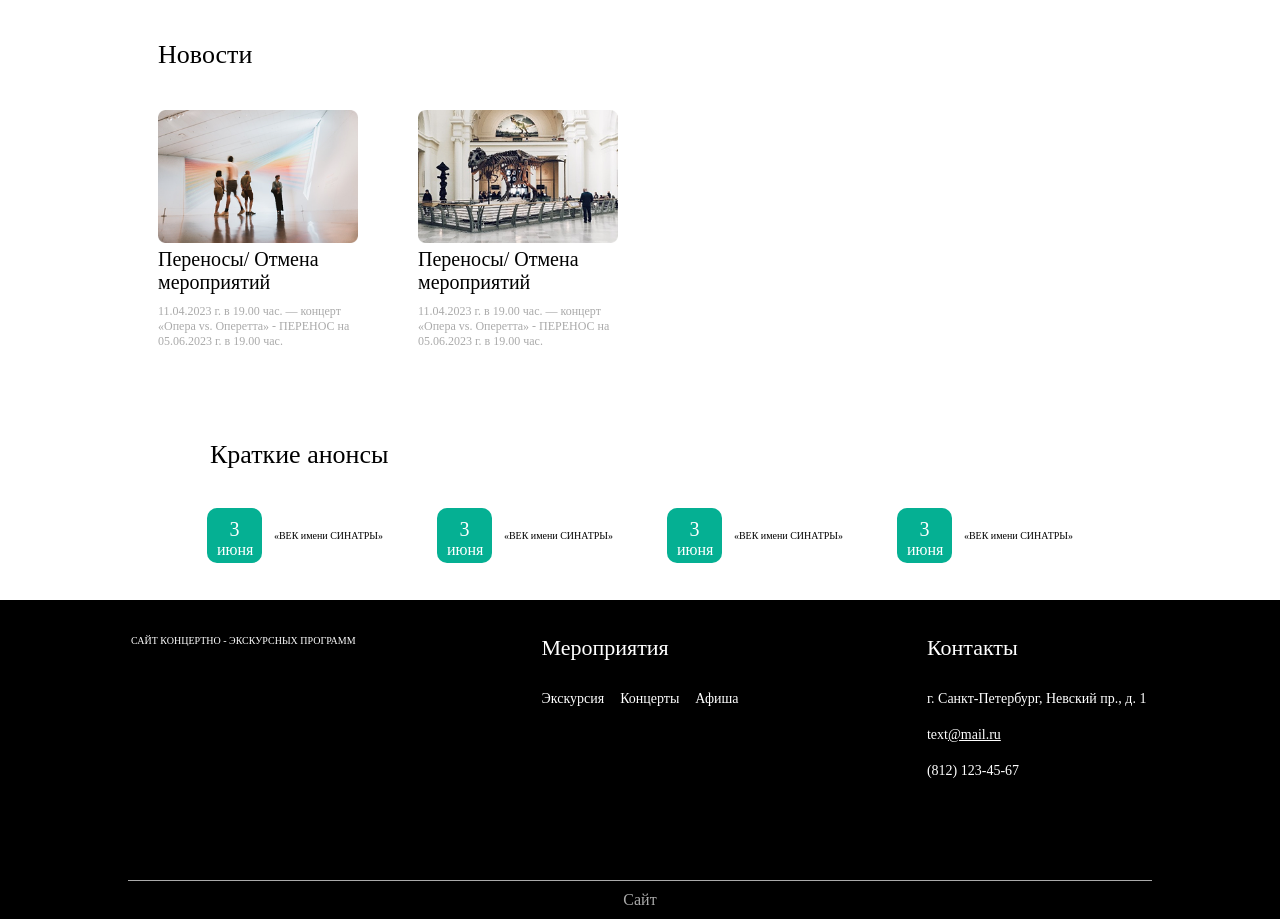
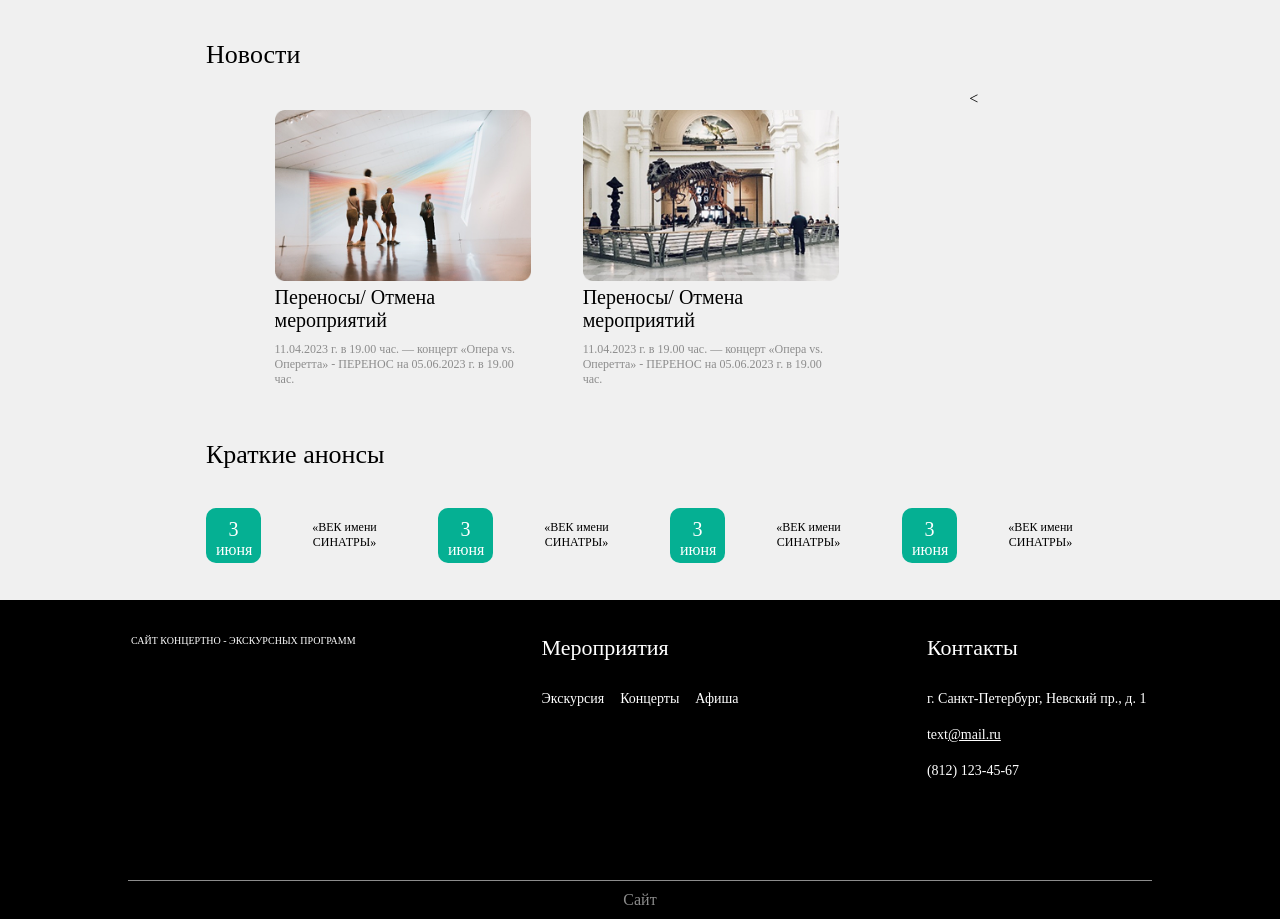
Before and after one commit to ColomnToil/movie, a plain HTML site: page index.html in a window 1280 px wide. Drawn offline with Linux system fonts and the light colour scheme.

Commit message:
fix anonses and news

```diff
--- a/style.css
+++ b/style.css
@@ -1,6 +1,8 @@
 :root {
     --green: #05B093;
-    --grey: rgba(170, 170, 170, 1);
+    --grey: rgba(140, 140, 140, 1);
+    --light-grey: rgba(220, 220, 220, 1);
+    --super-light-grey: rgba(240, 240, 240, 1);
 }
 
 * {
@@ -9,6 +11,10 @@
     text-decoration: none;
     color: black;
     border: none;
+}
+
+body {
+    background-color: var(--super-light-grey);
 }
 
 .text-d {
@@ -24,21 +30,22 @@
     justify-items: center;
     justify-self: center;
     padding: 20px 0px;
-    width: 80%;
-}
-
-.news-content{
-    display: flex;
-
+    width: 72.5%;
 }
 
 .block-title {
-    width: 200px;
+    width: 20vw;
     display: flex;
     justify-self: center;
+    justify-items: center;
     text-align: left;
     font-size: 26px;
     padding: 20px 30px;
+}
+
+.news-content {
+    display: flex;
+    justify-content: space-evenly;
 }
 
 .news-cards {
@@ -47,13 +54,13 @@
     justify-items: left;
     padding: 15px 0px;
     display: grid;
-    grid-template-columns: repeat(2, 250px);
+    grid-template-columns: repeat(2, 55%);
     justify-content: center;
     gap: 10px;
 }
 
 .news-card {
-    width: 250px;
+    /* width: 50%; */
     height: 250px;
     /* margin: 0px 10px; */
     padding: 5px;
@@ -64,12 +71,12 @@
     justify-content: center;
 
     img {
-        width: 200px;
+        width: 20vw;
     }
 }
 
 .news-card-title {
-    width: 200px;
+    width: 20vw;
     display: flex;
     justify-self: center;
     padding: 5px 0px;
@@ -78,7 +85,7 @@
 }
 
 .news-card-description {
-    width: 200px;
+    width: 20vw;
     display: flex;
     justify-self: center;
     padding: 5px 0px;
@@ -95,23 +102,25 @@
     justify-content: center;
     justify-items: center;
     justify-self: center;
+    width: 72.5%;
     padding: 20px 0px;
 }
 
 .anonses-cards {
-    padding: 15px 0px;
+    padding: 15px 25px;
     display: flex;
-    justify-content: center;
+    width: 100%;
+    /* justify-content: space-between; */
 }
 
 .anonses-card {
     display: flex;
-    width: 200px;
+    width: 20vw;
     height: 50px;
-    margin: 0px 10px;
+    margin: 0px 0px;
     padding: 5px;
     align-items: center;
-    justify-content: space-evenly;
+    justify-content: start;
 }
 
 .anonses-data {
@@ -132,7 +141,8 @@
 .anonses-title {
     text-align: center;
     align-content: center;
-    font-size: 10px;
+    font-size: 12px;
+    padding: 0px 30px;
 }
 
 footer {
```
Also changed, not shown: index.html (+1 -1 lines).
